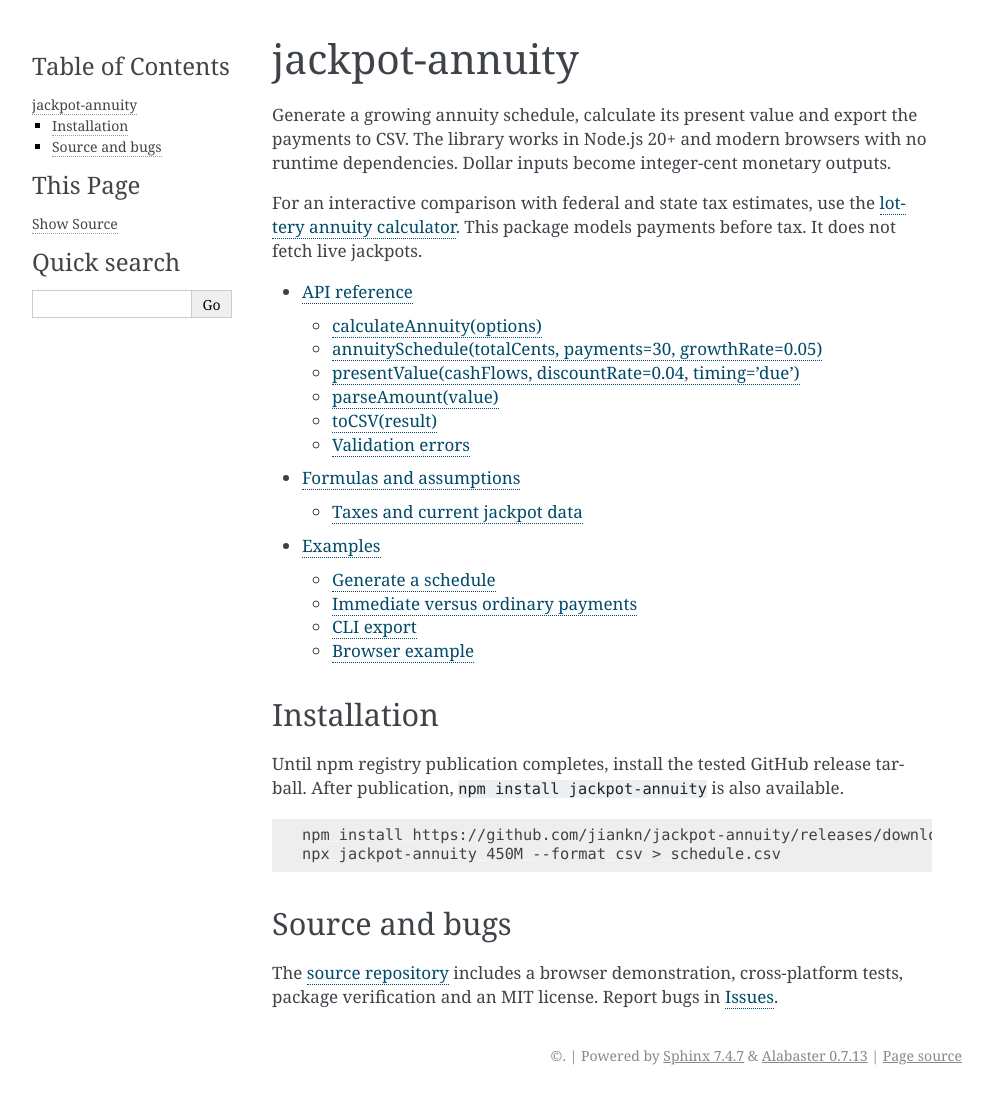
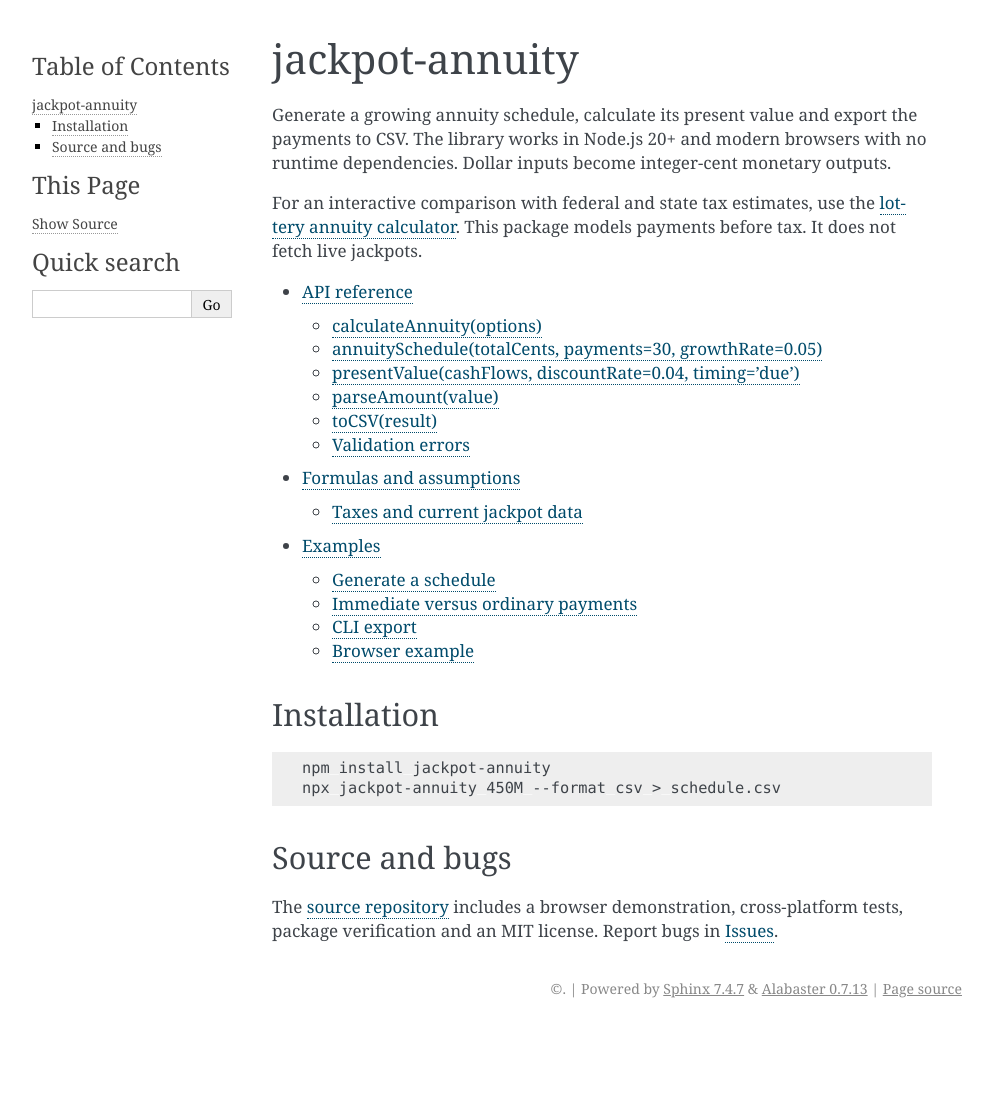
Before and after one commit to jiankn/jackpot-annuity, a Sphinx documentation site: the page built from docs/index.rst, in a window 1280 px wide. Shown: the whole page, without its empty margins (148-1141 px from the left). Built offline with Sphinx 7.4.7, drawn with Linux system fonts in a browser that asks for light colours; after the commit the page ends 1028 px from its top, so only the background shows below that.

Commit message:
Use npm installation instructions after publishing authorization

```diff
--- a/docs/index.rst
+++ b/docs/index.rst
@@ -19,12 +19,9 @@
 Installation
 -----------------
 
-Until npm registry publication completes, install the tested GitHub release
-tarball. After publication, ``npm install jackpot-annuity`` is also available.
-
 .. code-block:: sh
 
-   npm install https://github.com/jiankn/jackpot-annuity/releases/download/v0.1.0/jackpot-annuity-0.1.0.tgz
+   npm install jackpot-annuity
    npx jackpot-annuity 450M --format csv > schedule.csv
 
 Source and bugs
```
Also changed, not shown: README.md (+0 -8 lines).
